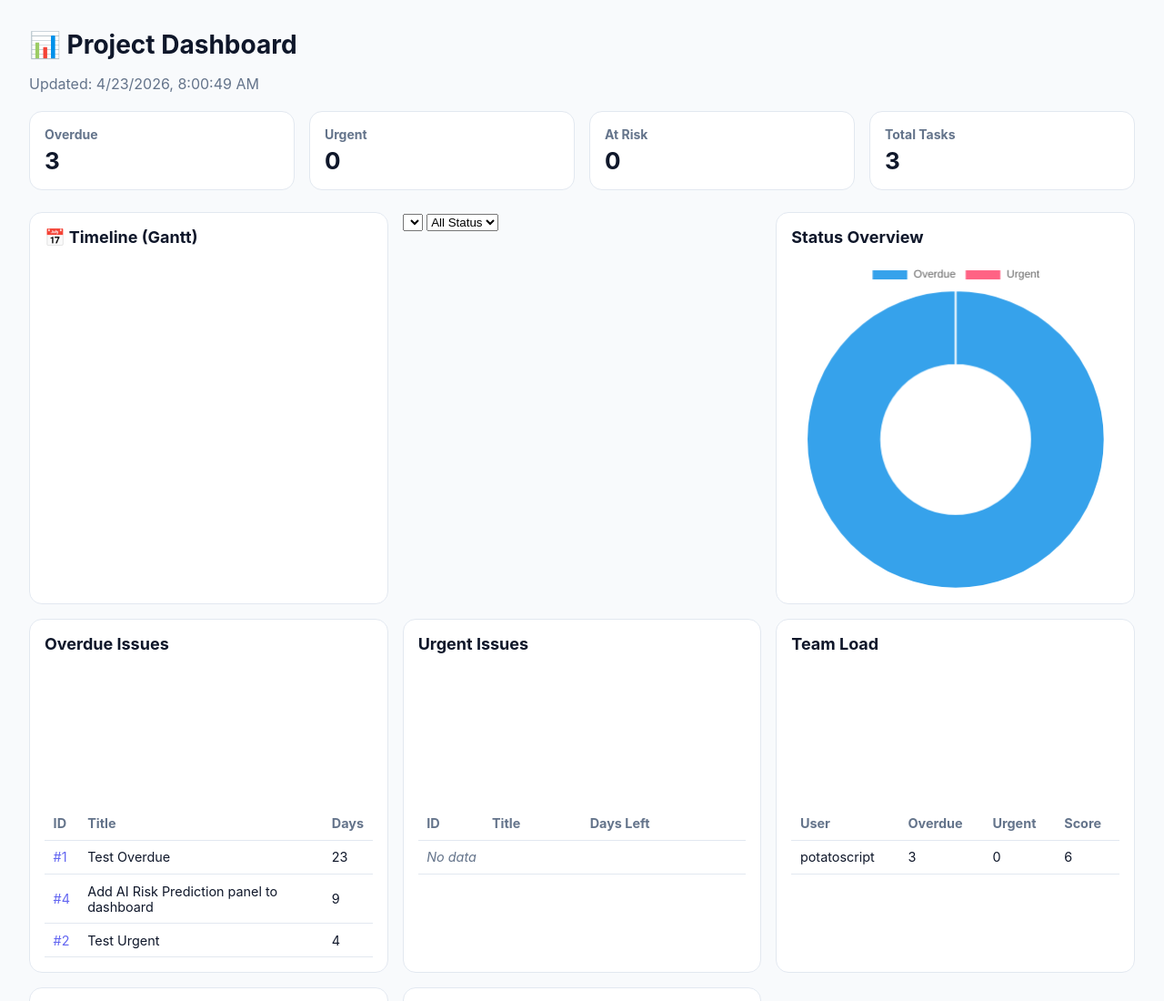
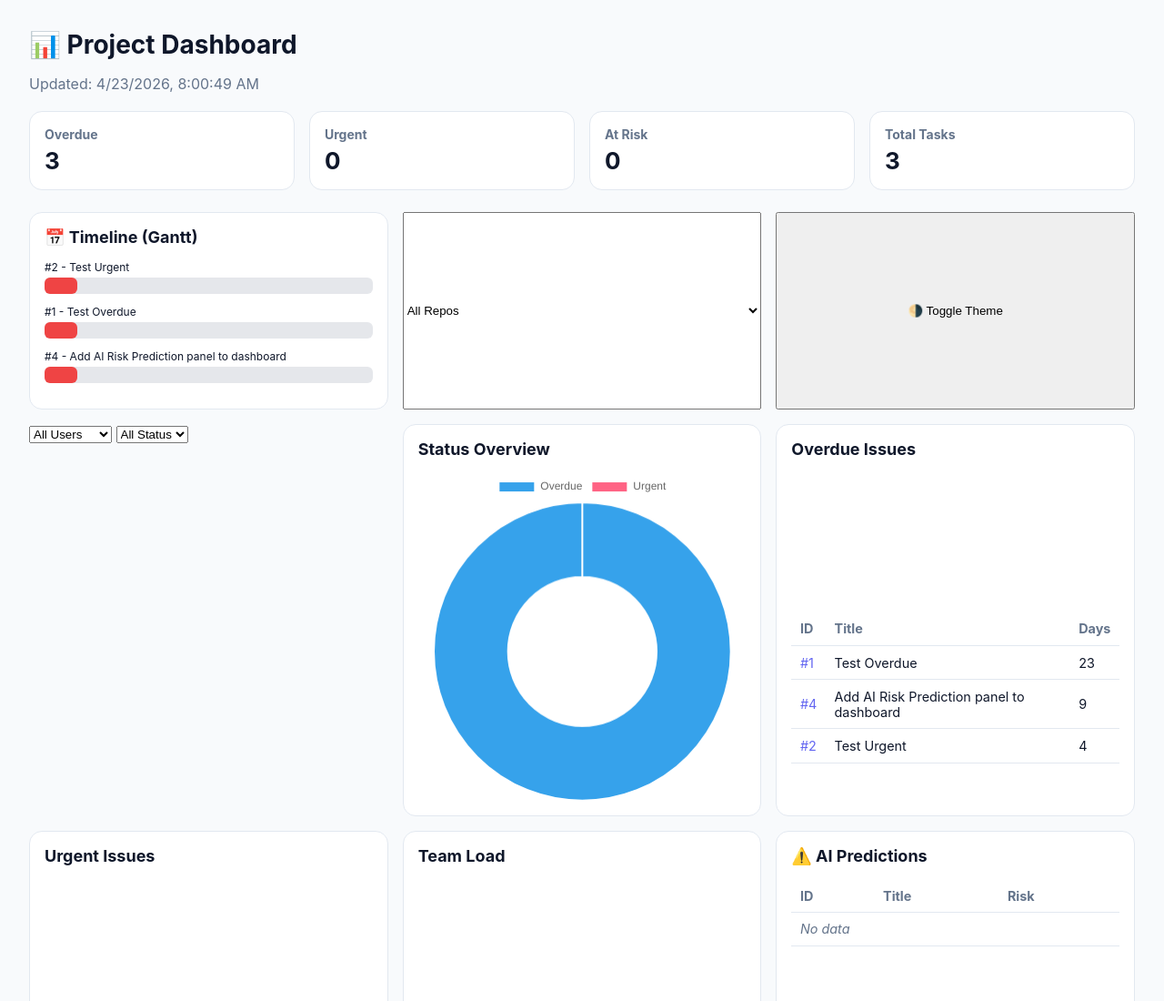
Before and after one commit to potatoscript/portfolio-dashboard, a website: page docs/index.html in a window 1280 px wide. Shown: the top 1100 px of the page at 91% size. Drawn offline with nearby package versions, Linux system fonts and the light colour scheme.

Commit message:
Add theme toggle and repository selection features

```diff
--- a/docs/index.html
+++ b/docs/index.html
@@ -186,6 +186,14 @@
   to { opacity:1; transform: translateY(0); }
 }
 
+
+body.dark {
+  --bg:#0f172a;
+  --card:#111827;
+  --text:#e5e7eb;
+  --border:#1f2933;
+}
+
 </style>
 </head>
 
@@ -220,6 +228,9 @@
     <h2>📅 Timeline (Gantt)</h2>
     <div id="gantt"></div>
   </div>
+
+  <select id="repoSelect"></select>
+  <button onclick="toggleTheme()">🌗 Toggle Theme</button>
 
   <div style="margin-bottom:1rem;">
     <select id="filterUser"></select>
@@ -301,6 +312,13 @@
 fetch("overdue.json")
 .then(r => r.json())
 .then(data => {
+
+  initFilters(data);
+  initRepos(data);
+
+  const filtered = applyFilters(data);
+
+  renderGantt(filtered);
 
   document.getElementById("generatedAt").textContent =
     "Updated: " + new Date(data.generatedAt).toLocaleString();
@@ -427,6 +445,22 @@
   };
 }
 
+function initRepos(data) {
+  const repos = [...new Set(
+    [...data.topOverdue, ...data.urgentItems].map(i => i.repo)
+  )];
+
+  const el = document.getElementById("repoSelect");
+
+  el.innerHTML =
+    `<option value="">All Repos</option>` +
+    repos.map(r => `<option>${r}</option>`).join("");
+}
+
+function toggleTheme() {
+  document.body.classList.toggle("dark");
+}
+
 </script>
 
 </body>
```
